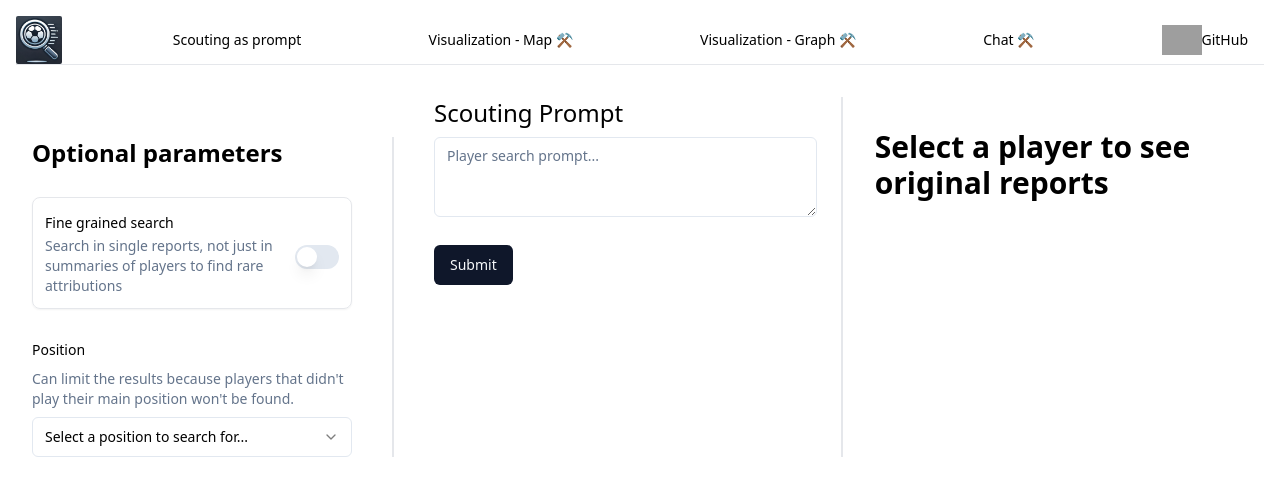
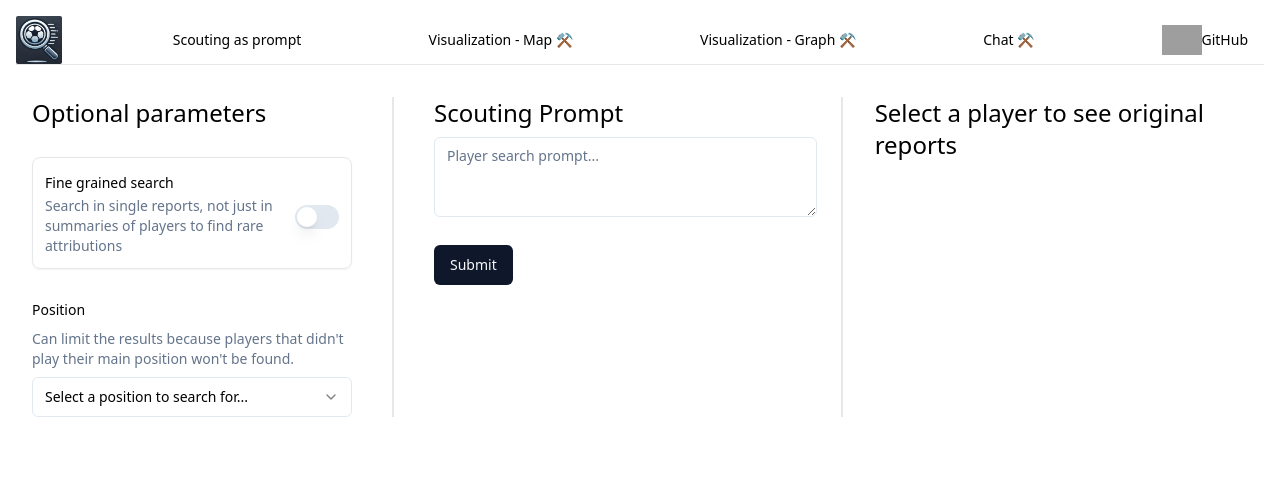
Before and after one commit to bepo1337/scouting-llm-frontend, a React (Vite) app: page / in a window 1280 px wide. Shown: the top 496 px of the page. Built offline with nearby package versions, Linux system fonts and the light colour scheme; grey boxes are pictures that could not be loaded.

Commit message:
style headlines to line up

```diff
--- a/src/components/OriginalReports.tsx
+++ b/src/components/OriginalReports.tsx
@@ -21,7 +21,7 @@ function OriginalReports({ reports }: OriginalReportsProps) {
 
     return (
         <>
-            <h1 className='font-bold text-3xl mb-8'>{reports.length == 0 ? "Select a player to see original reports" : "Original reports"}</h1>
+            <h1 className='text-2xl mb-8'>{reports.length == 0 ? "Select a player to see original reports" : "Original reports"}</h1>
             <div className='flex flex-col space-y-4'>{reportItems}</div></>
     )
 }
--- a/src/components/ScoutingAsPrompt.tsx
+++ b/src/components/ScoutingAsPrompt.tsx
@@ -85,8 +85,8 @@ export default function Chat() {
     <div className="w-full flex items-center justify-center ">
       <Form {...form}>
         <form onSubmit={form.handleSubmit(onSubmit)} className="w-2/3 space-y-8 border-r-2 pr-6 flex">
-          <div className="flex flex-col w-min space-y-7 !mt-10 border-r-2 pr-10">
-          <h2 className="text-2xl font-bold">Optional parameters</h2>
+          <div className="flex flex-col w-min space-y-7 !mt-0 border-r-2 pr-10">
+          <h2 className="text-2xl font">Optional parameters</h2>
             <FormField
             control={form.control}
             name="fineGrained"
@@ -161,7 +161,7 @@ export default function Chat() {
             }</div>
         </form>
       </Form>
-      <div className="p-8 w-1/3 self-start max-w-1/2 sticky top-0"> <OriginalReports reports={originalReports} /></div>
+      <div className="pl-8 w-1/3 self-start max-w-1/2 sticky top-0"> <OriginalReports reports={originalReports} /></div>
 
     </div>
 
```
